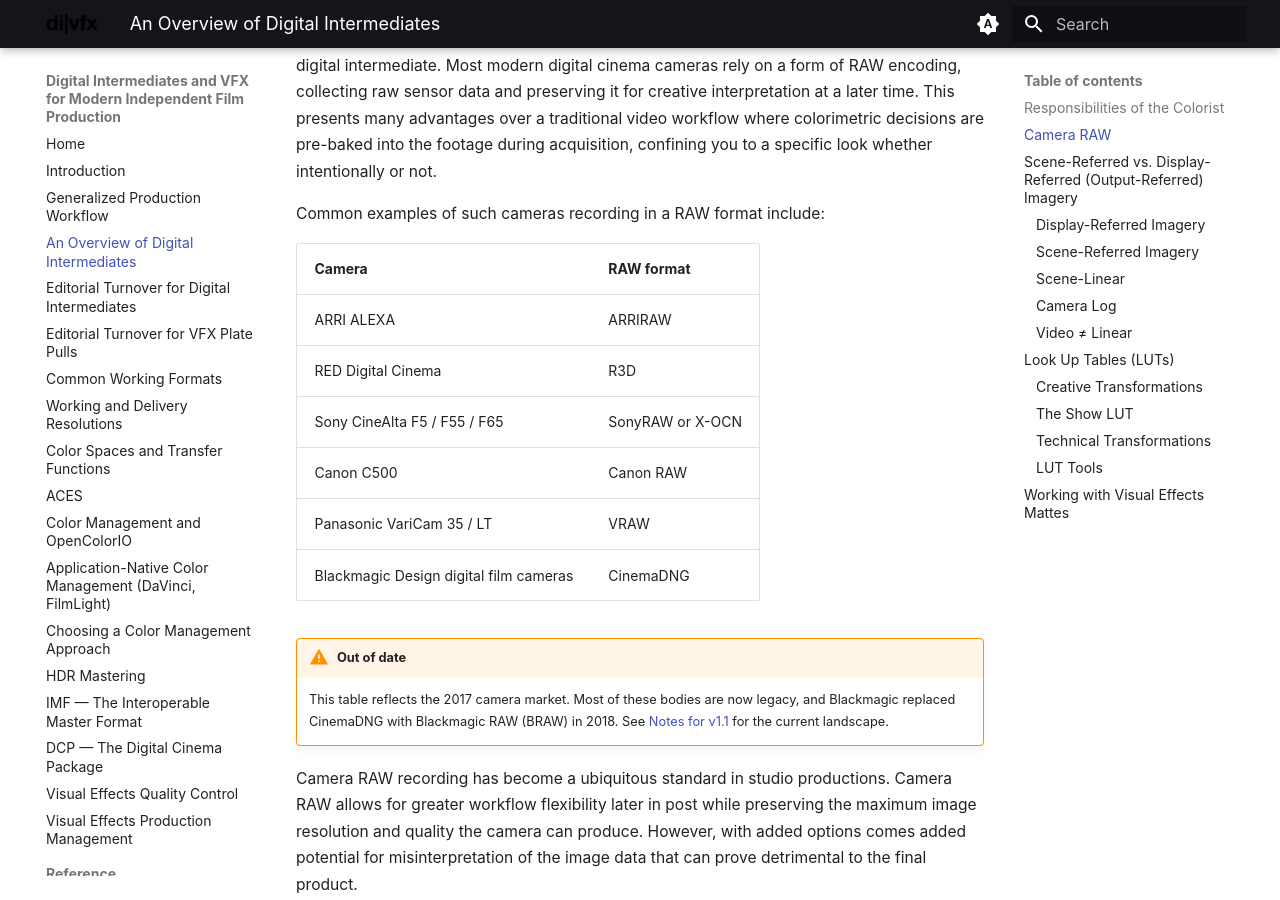
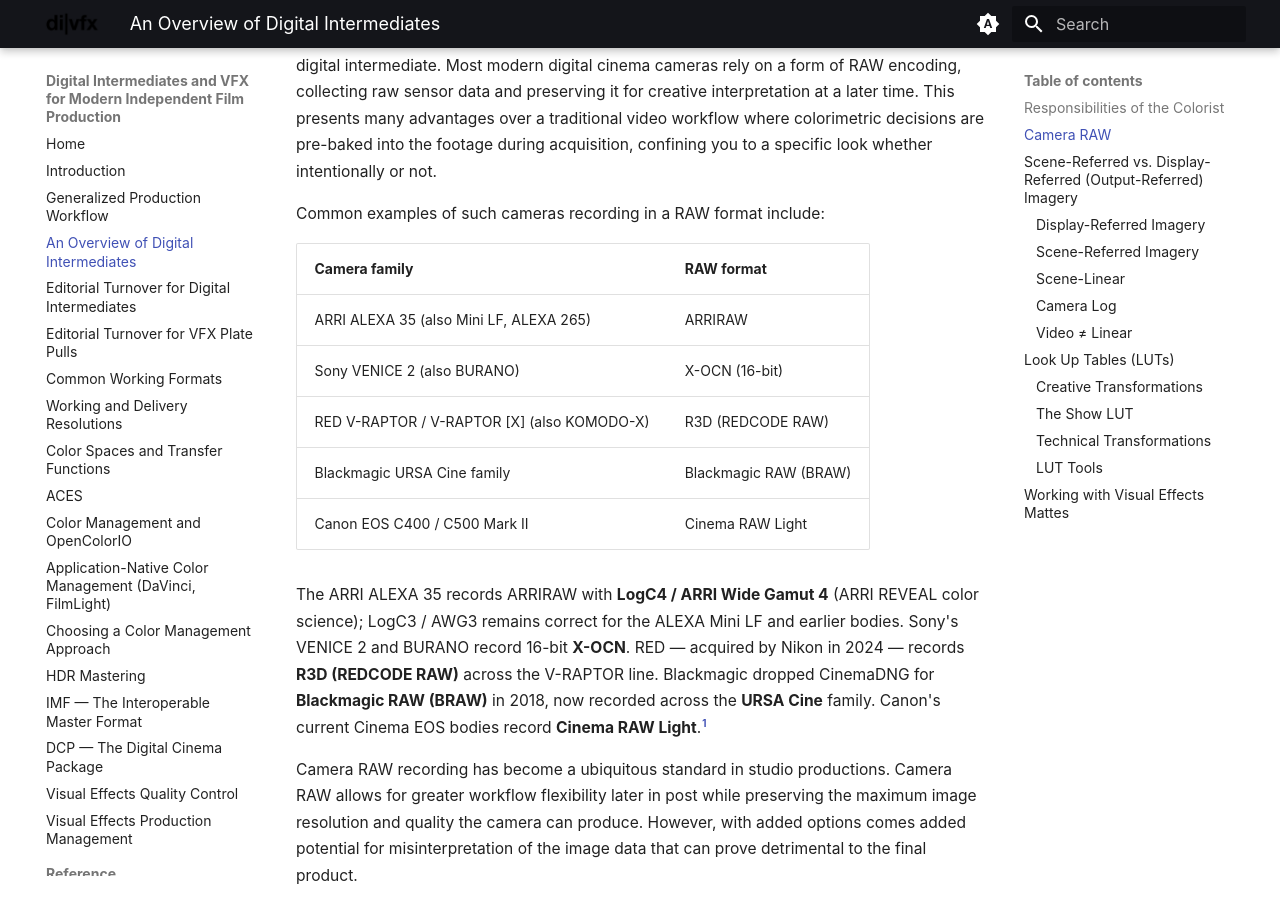
Before and after one commit to tashdor/divfx, an MkDocs documentation site: the page built from docs/digital-intermediates.md, in a window 1280 px wide and 900 px high, scrolled down 1179 px. Built offline with MkDocs 1.6.1 and Material for MkDocs 9.7.7, drawn with Linux system fonts in a browser that asks for light colours; the version menu is left out; some of the changed text lies outside the part shown.

Commit message:
Update camera references to current hero cameras (ALEXA 35, VENICE 2, V-RAPTOR, URSA Cine)
- Rebuild the Camera RAW table: ARRI ALEXA 35 (ARRIRAW, LogC4/AWG4), Sony VENICE 2 / BURANO
  (16-bit X-OCN), RED V-RAPTOR (R3D; RED now Nikon-owned), Blackmagic URSA Cine (BRAW),
  Canon EOS C400/C500 II (Cinema RAW Light); remove the out-of-date callout
- Update the native-ProRes-capture line to current bodies

Co-Authored-By: Claude Opus 4.8 <noreply@anthropic.com>

```diff
--- a/docs/digital-intermediates.md
+++ b/docs/digital-intermediates.md
@@ -45,19 +45,21 @@ intentionally or not.
 
 Common examples of such cameras recording in a RAW format include:
 
-| Camera | RAW format |
+| Camera family | RAW format |
 | --- | --- |
-| ARRI ALEXA | ARRIRAW |
-| RED Digital Cinema | R3D |
-| Sony CineAlta F5 / F55 / F65 | SonyRAW or X-OCN |
-| Canon C500 | Canon RAW |
-| Panasonic VariCam 35 / LT | VRAW |
-| Blackmagic Design digital film cameras | CinemaDNG |
+| ARRI ALEXA 35 (also Mini LF, ALEXA 265) | ARRIRAW |
+| Sony VENICE 2 (also BURANO) | X-OCN (16-bit) |
+| RED V-RAPTOR / V-RAPTOR [X] (also KOMODO-X) | R3D (REDCODE RAW) |
+| Blackmagic URSA Cine family | Blackmagic RAW (BRAW) |
+| Canon EOS C400 / C500 Mark II | Cinema RAW Light |
 
-!!! warning "Out of date"
-    This table reflects the 2017 camera market. Most of these bodies are now legacy, and
-    Blackmagic replaced CinemaDNG with Blackmagic RAW (BRAW) in 2018. See
-    [Notes for v1.1](v1.1-notes.md#cameras-and-raw-formats) for the current landscape.
+The ARRI ALEXA 35 records ARRIRAW with **LogC4 / ARRI Wide Gamut 4** (ARRI REVEAL color science);
+LogC3 / AWG3 remains correct for the ALEXA Mini LF and earlier bodies. Sony's VENICE 2 and BURANO
+record 16-bit **X-OCN**. RED — acquired by Nikon in 2024 — records **R3D (REDCODE RAW)** across the
+V-RAPTOR line. Blackmagic dropped CinemaDNG for **Blackmagic RAW (BRAW)** in 2018, now recorded
+across the **URSA Cine** family. Canon's current Cinema EOS bodies record **Cinema RAW Light**.[^cameras]
+
+[^cameras]: Current-generation bodies and formats as of 2025–26. **[web-sourced.]**
 
 Camera RAW recording has become a ubiquitous standard in studio productions. Camera RAW
 allows for greater workflow flexibility later in post while preserving the maximum image
@@ -170,9 +172,9 @@ ideal.
 
 The major reason we still use logarithmically encoded images is that it allows us to capture
 scene-referred imagery to a variety of convenient formats without the overhead of Camera
-RAW. ARRI ALEXA, ARRI AMIRA, RED WEAPON, and many Blackmagic cinema cameras allow for
-native ProRes capture, while Sony F5/F55/F65 allow native capture to other raster image
-formats like XAVC and SStP (Sony SR File). External recorders provide even more options for
+RAW. The ARRI ALEXA 35, RED V-RAPTOR, and Blackmagic URSA Cine cameras allow for native ProRes
+capture, while Sony's VENICE 2 and BURANO allow native capture to other raster image
+formats like XAVC. External recorders provide even more options for
 capturing scene-referred imagery without Camera RAW.
 
 As Camera RAW typically exhibits higher data rates than ProRes and necessitates more
```
